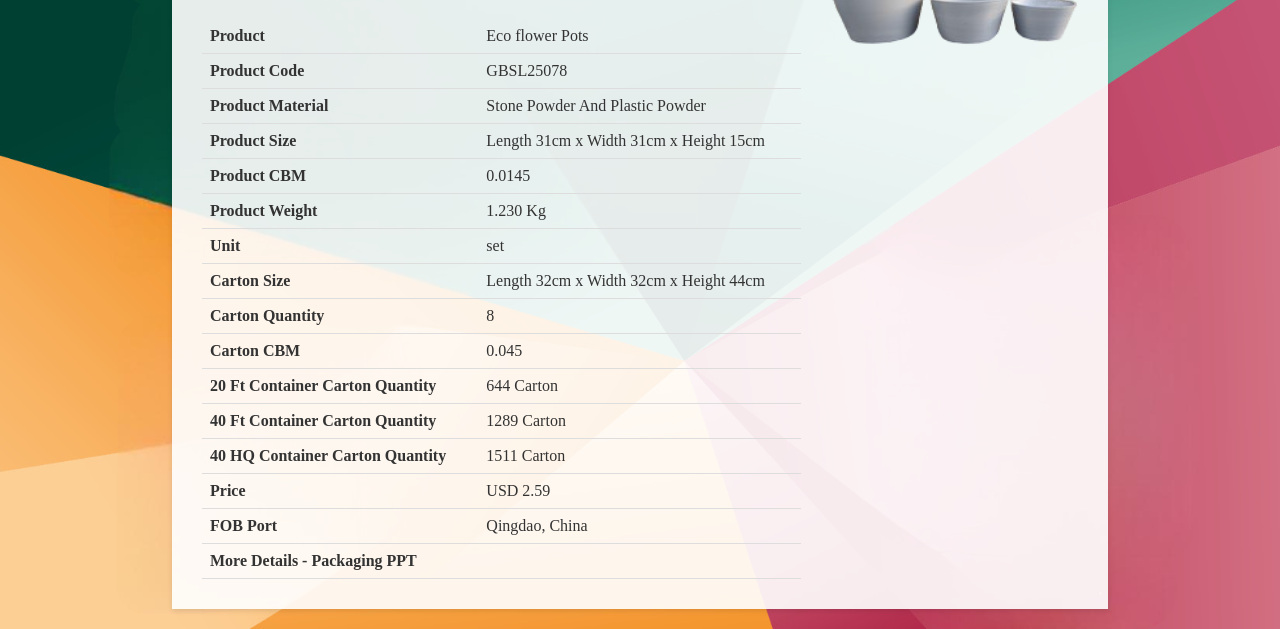
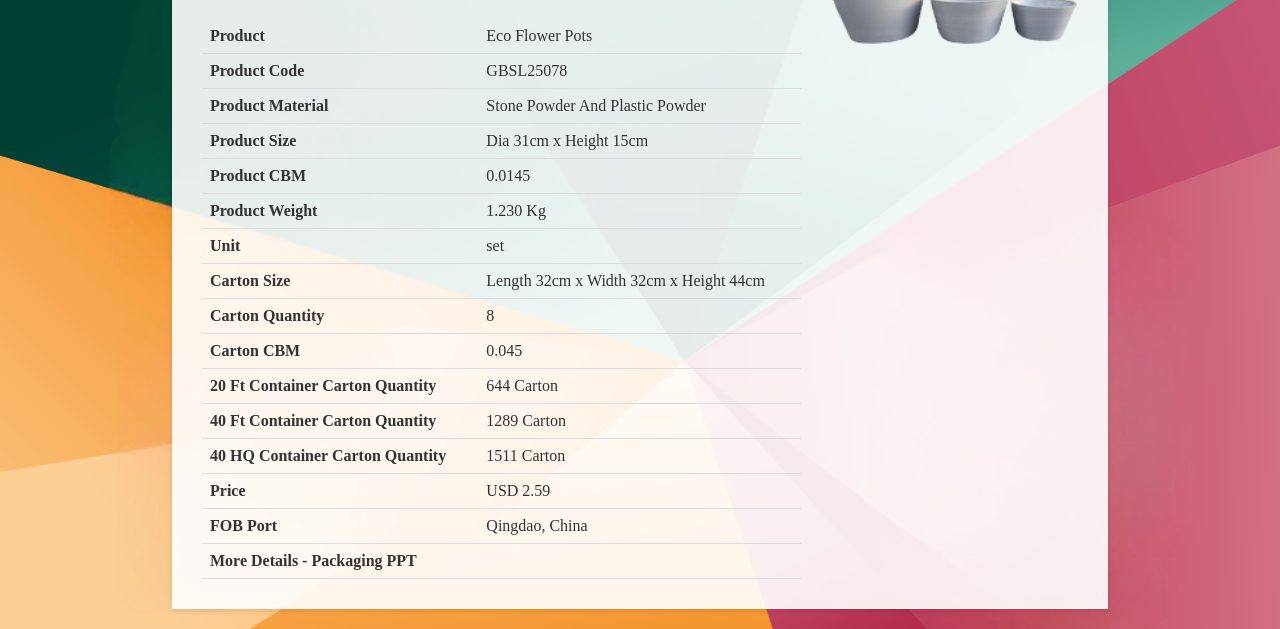
Before and after one commit to GBSLIT/GBSL25078, a plain HTML site: page index.html in a window 1280 px wide. Shown: the part 210-839 px from the top of the page. Drawn offline with Linux system fonts and the light colour scheme.

Commit message:
Update index.html

```diff
--- a/index.html
+++ b/index.html
@@ -137,7 +137,7 @@
             <table>
                 <tr>
                     <th>Product</th>
-                    <td>Eco flower Pots</td>
+                    <td>Eco Flower Pots</td>
                 </tr>
                 <tr>
                     <th>Product Code</th>
@@ -149,7 +149,7 @@
                 </tr>
                 <tr>
                     <th>Product Size</th>
-                    <td>Length 31cm x Width 31cm x Height 15cm</td>
+                    <td>Dia 31cm x Height 15cm</td>
                 </tr>
                 <tr>
                     <th>Product CBM</th>
```
